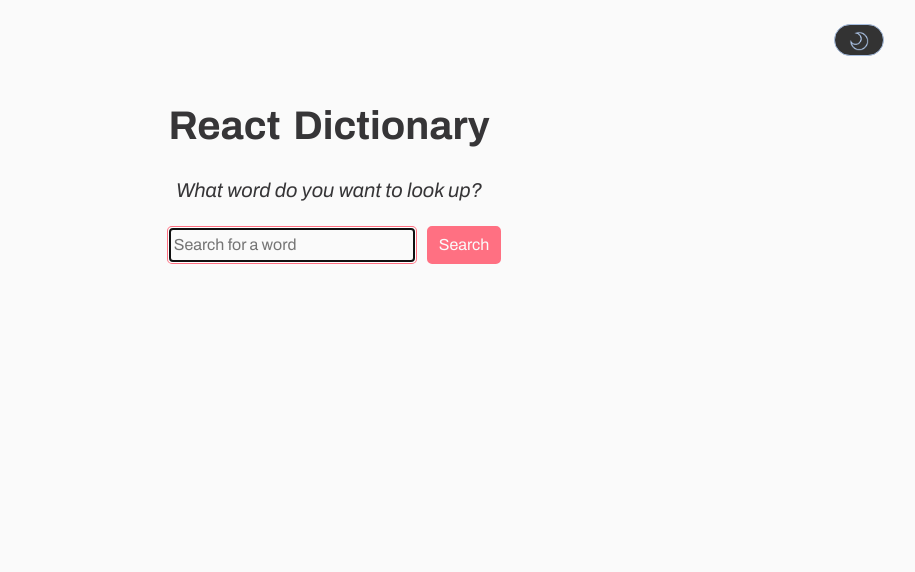
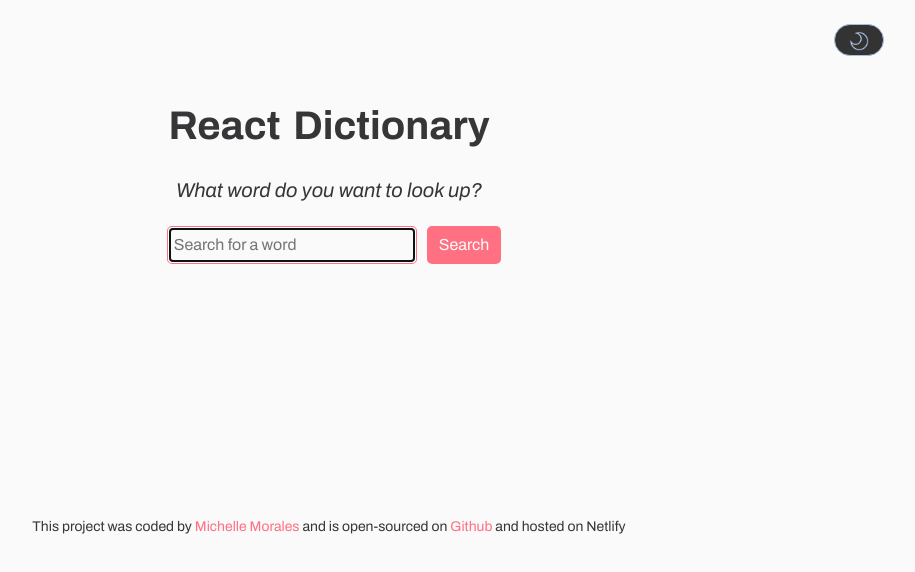
Before and after one commit to Mickie4/React-Dictionary, a React (Create React App) app: page / in a window 1280 px wide. Shown: the top 572 px of the page, without its empty margins (311-1226 px from the left). Built offline with nearby package versions, Linux system fonts and the light colour scheme.

Commit message:
worked a little more on the styling and created a footer for my information

```diff
--- a/src/App.js
+++ b/src/App.js
@@ -7,6 +7,8 @@ import {
   IconImage,
   Header,
   PromptText,
+  StyledFooter,
+  StyledLink,
 } from "./styled-components/App-styling";
 import Search from "./components/Search";
 import Container from "react-bootstrap/Container";
@@ -46,6 +48,26 @@ export default function App() {
         </Row>
         <Search />
       </Container>
+      <StyledFooter>
+        {" "}
+        <small>
+          This project was coded by{" "}
+          <StyledLink
+            href='https://www.linkedin.com/in/webdev-michelle/'
+            target='_blank'
+            rel='noreferrer'>
+            Michelle Morales
+          </StyledLink>{" "}
+          and is open-sourced on{" "}
+          <StyledLink
+            href='https://github.com/Mickie4/React-Dictionary'
+            target='_blank'
+            rel='noreferrer'>
+            Github
+          </StyledLink>{" "}
+          and hosted on Netlify
+        </small>
+      </StyledFooter>
     </ThemeProvider>
   );
 }
--- a/src/components/Meaning.js
+++ b/src/components/Meaning.js
@@ -13,9 +13,13 @@ export default function Meaning(props) {
   return (
     <div className='meaning'>
       <Container>
-        <Title>{props.data.partOfSpeech}</Title>
-        <Paragraph>{props.data.definitions[0].definition}</Paragraph>
-        <Example>"{props.data.definitions[0].example}"</Example>
+        <Row>
+          <Col>
+            <Title>{props.data.partOfSpeech}</Title>
+            <Paragraph>{props.data.definitions[0].definition}</Paragraph>
+            <Example>"{props.data.definitions[0].example}"</Example>
+          </Col>
+        </Row>
       </Container>
     </div>
   );
--- a/src/styled-components/App-styling.js
+++ b/src/styled-components/App-styling.js
@@ -33,3 +33,12 @@ export const PromptText = styled.h5`
   padding-top: 20px;
   font-style: oblique;
 `;
+
+export const StyledFooter = styled.footer`
+  margin-top: 250px;
+  text-align: center;
+`;
+
+export const StyledLink = styled.a`
+  color: ${({ theme }) => theme.primaryColor};
+`;
--- a/src/styled-components/Meaning-styling.js
+++ b/src/styled-components/Meaning-styling.js
@@ -1,8 +1,9 @@
 import styled from "styled-components";
 
 export const Title = styled.h1`
-  font-size: 1.5em;
+  font-size: 1.3em;
   font-weight: 600;
+  text-transform: capitalize;
 `;
 
 export const Paragraph = styled.p`
```
